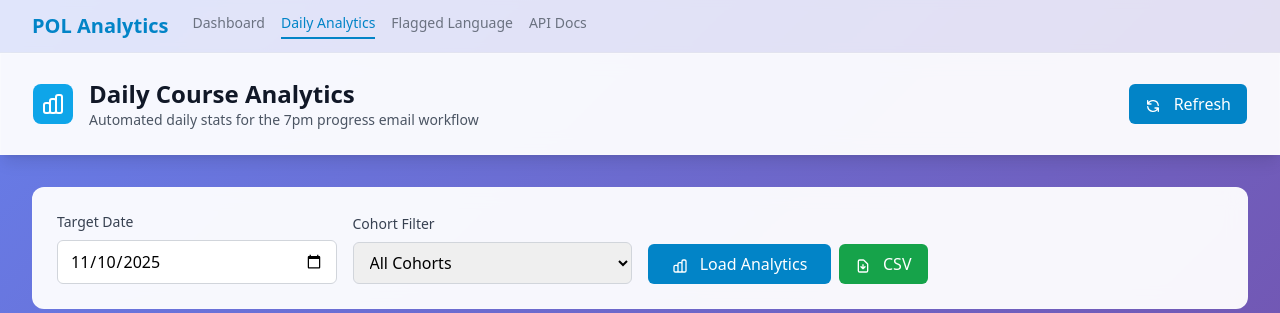
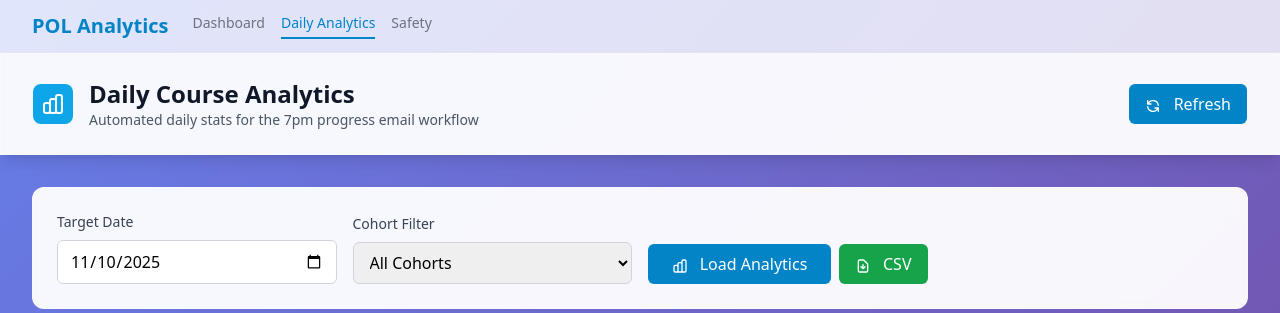
Before and after one commit to reif-is-a-foofie/7taps-analytics, a Flask app: template app/templates/daily_analytics_modern.html in a window 1280 px wide. Shown: the top 313 px of the page. Run offline with Flask 3, Linux system fonts and the light colour scheme; the template is opened without the code that fills it, so the values that code supplies are empty; some libraries are stand-ins or nearby versions.

Commit message:
fix: update daily analytics menu to match data explorer
- Changed 'Flagged Language' → 'Safety' to match other pages
- Removed 'API Docs' link from navigation
- Menu now consistent across all pages

```diff
--- a/app/templates/daily_analytics_modern.html
+++ b/app/templates/daily_analytics_modern.html
@@ -75,8 +75,7 @@
                     <div class="flex space-x-4">
                         <a href="/ui/data-explorer" class="text-sm font-medium text-gray-500 hover:text-gray-700 pb-1">Dashboard</a>
                         <a href="/ui/daily-analytics" class="text-sm font-medium text-primary-600 border-b-2 border-primary-600 pb-1">Daily Analytics</a>
-                        <a href="/ui/safety" class="text-sm font-medium text-gray-500 hover:text-gray-700 pb-1">Flagged Language</a>
-                        <a href="/api-docs" class="text-sm font-medium text-gray-500 hover:text-gray-700 pb-1">API Docs</a>
+                        <a href="/ui/safety" class="text-sm font-medium text-gray-500 hover:text-gray-700 pb-1">Safety</a>
                     </div>
                 </div>
             </div>
```
